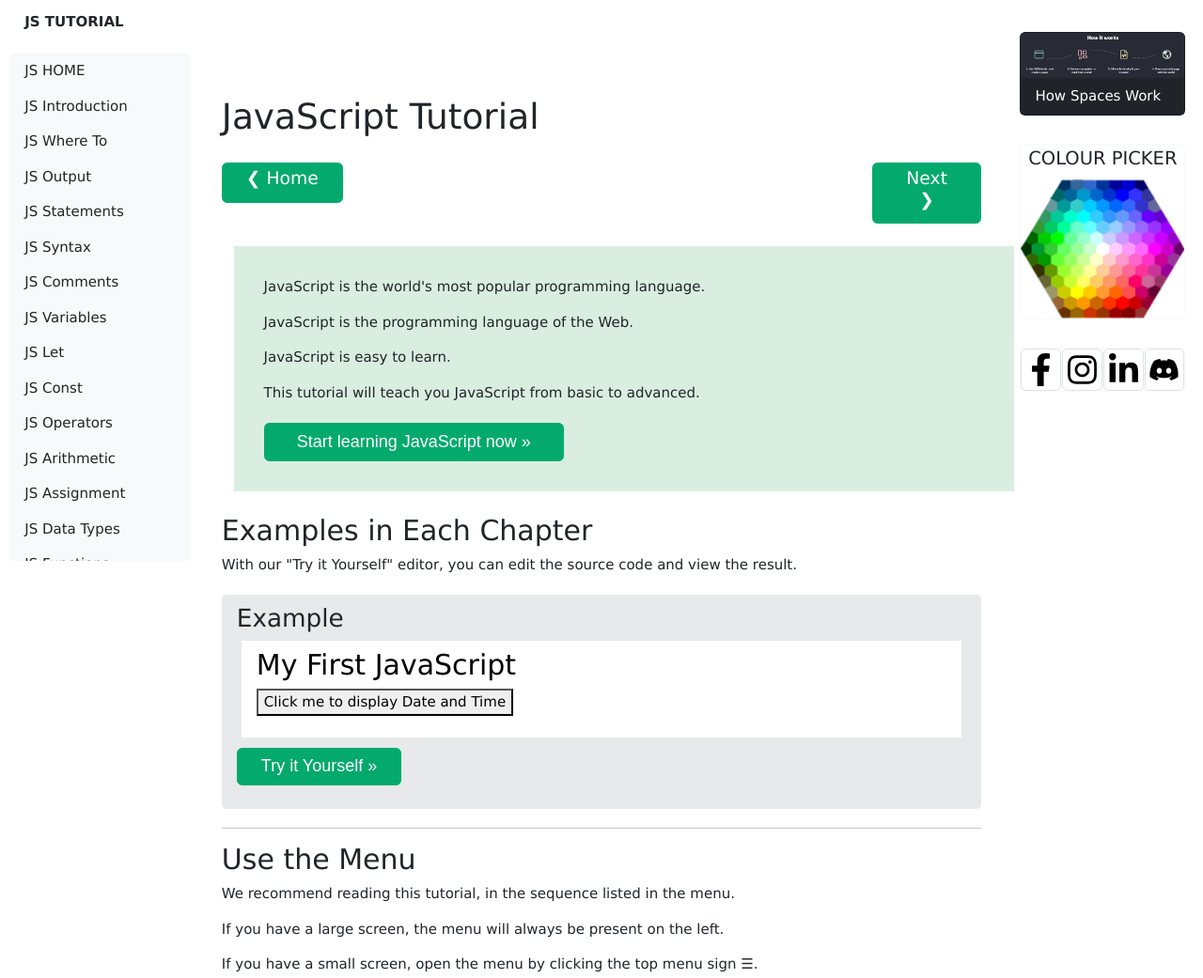
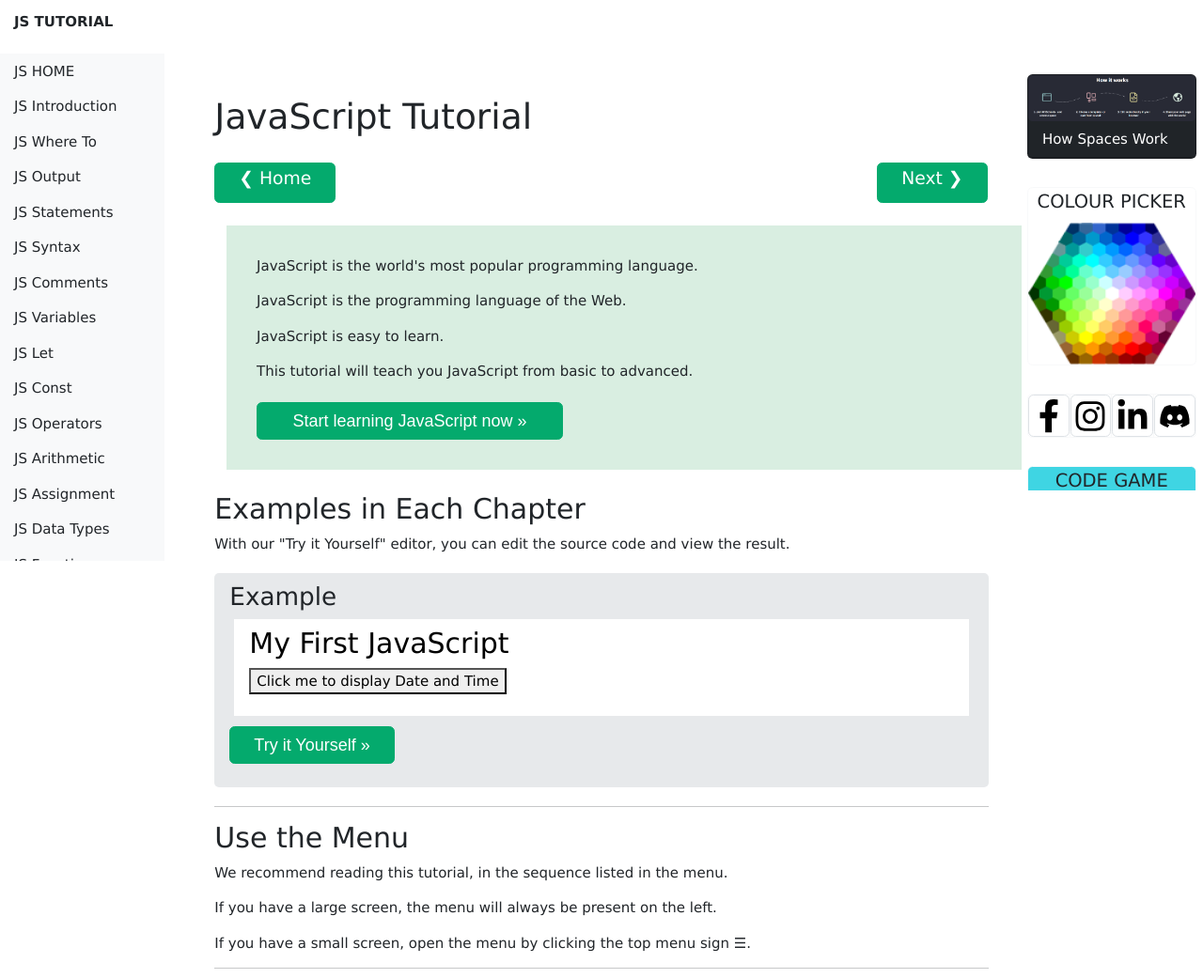
Before and after one commit to Germano06/w3clone, a plain HTML site: page JavaScript Tutorial.html in a window 1280 px wide. Shown: the part 109-1150 px from the top of the page at 94% size. Drawn offline with nearby package versions, Linux system fonts and the light colour scheme.

Commit message:
added right sidebar

```diff
--- a/JavaScript Tutorial.html
+++ b/JavaScript Tutorial.html
@@ -141,9 +141,9 @@
       </div>
     </nav>
 
-    <div class="container-fluid">
-      <div class="row justify-content-start gy-5">
-        <div class="col-2" style="height: 40rem; overflow:auto">
+    <div class="row">
+      <div class="col-2 side-nav-bar">
+        <div class="bar-body">
           <div class="vertical-nav"id="sidebar">
             <p class = "text-gray font-weight-bold text-uppercase px-3 pb-4 mb-0 mt-3"><b>JS Tutorial</b></p>
 
@@ -274,11 +274,12 @@
                      JS String Templates
                 </a>
               </li>
-
             </ul>
           </div>
         </div>
-        <div class="col-8" style="height: 60rem; margin-top: 10rem;">
+      </div>
+
+      <div class="col-8" style="height: 60rem; margin-top: 7rem;">
         <section >
           <div class="container-fluid">
             <h1>JavaScript Tutorial</h1>
@@ -423,7 +424,9 @@
           </div>
         </section>
       </div>
-        <div class="col-2" style="height: 30rem; margin-top: 5rem; overflow: scroll;">
+
+      <div class="col-2 side-nav-bar" style="height: 30rem; margin-top: 5rem; overflow: scroll;">
+        <div class="bar-body" style="height: 30rem;">
           <div class="card text-bg-dark card_style">
             <img src="Logos/how-spaces-works3.png" class="card-img" alt="">
             <div class="card-img-top">
@@ -451,6 +454,11 @@
             </div>
           </div>
 
+          <div class="card card_style border-light" style="margin-top: 2rem; background: rgb(63, 213, 227);">
+            <div class="card-title text-center" style="font-size: 1.3rem;">CODE GAME</div>
+            <img src="Logos/w3lynx_200.png" alt="">
+            <div class="card-footer text-bg-dark text-center">Play Game</div>
+          </div>
         </div>
       </div>
     </div>
@@ -482,6 +490,7 @@
         navbar.classList.remove("sticky");
       }
     }
+
     </script>
 </body>
 
--- a/css/style.css
+++ b/css/style.css
@@ -51,6 +51,7 @@ a{
   border:1px solid white;
   text-align:center;
 }
+
 .certificate:hover{
   background-color:green;
 }
@@ -279,8 +280,7 @@ a{
 }
 
 .panel h1{
-
-font-size: 50px;
+  font-size: 50px;
   margin-top: 1em;
   margin-bottom: 1em;
   font-family: 'Source Sans Pro', sans-serif;
@@ -304,3 +304,9 @@ font-size: 50px;
 .card_style{
   margin: 0.5rem;
 }
+
+.bar-body{
+  position:fixed;
+  height:40rem;
+  overflow:auto;
+}
```
Lines whose indentation alone changed are shown as unchanged.
